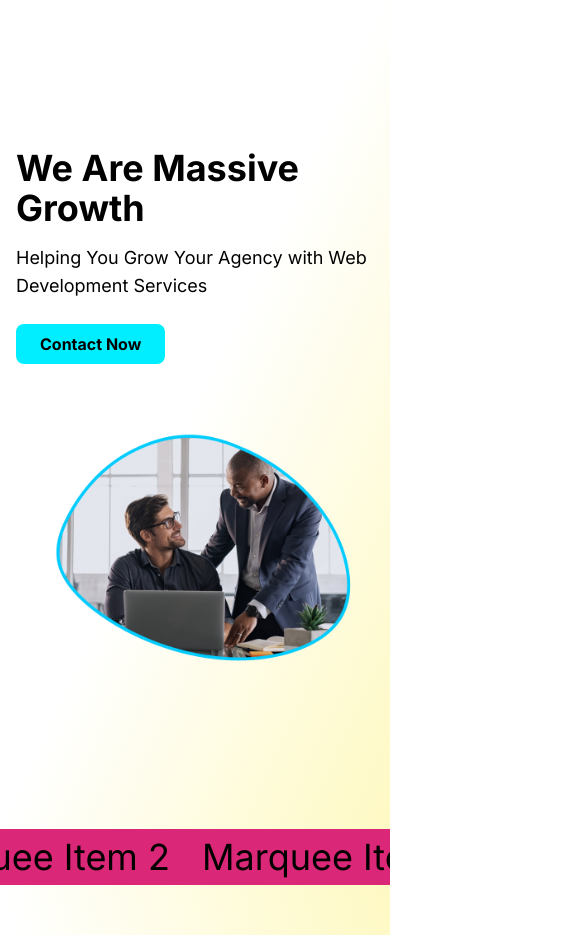
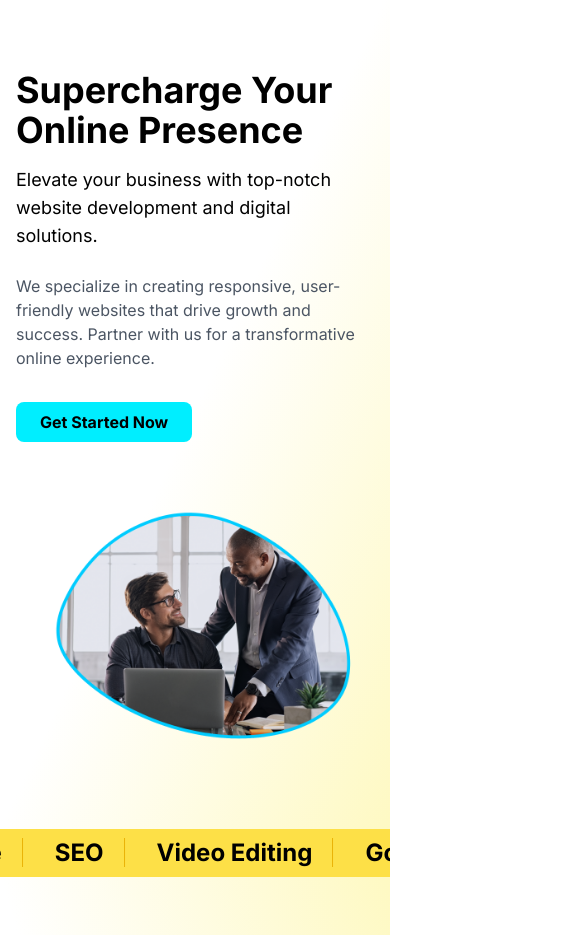
Before and after one commit to Fahim-Muntashir/Massive_Growth, a Next.js app: page / in a window 390 px wide. Shown: the part 127-1062 px from the top of the page, 585 px wide, since content can reach past the window. Built offline with nearby package versions, Linux system fonts and the light colour scheme.

Commit message:
added some design and banner content

```diff
--- /dev/null
+++ b/animations.js
@@ -0,0 +1,4 @@
+export const fadeIn = {
+  hidden: { opacity: 0 },
+  visible: { opacity: 1 },
+};
--- a/app/(home)/page.tsx
+++ b/app/(home)/page.tsx
@@ -5,6 +5,7 @@ import Marque from "@/components/Home/Marque";
 import Contact from "@/components/Home/Contact";
 import { Team } from "@/components/Home/Team";
 import { Services } from "@/components/Home/Services";
+import TopClient from "@/components/Home/TopClient";
 
 
 export default function Home() {
@@ -15,6 +16,8 @@ export default function Home() {
       <Services></Services>
       <About></About>
       <Team></Team>
+      <Marque></Marque>
+      <TopClient></TopClient>
       <Faq></Faq>
       <Contact></Contact>
     </main>
--- a/components/Home/Banner.tsx
+++ b/components/Home/Banner.tsx
@@ -6,11 +6,19 @@ const Banner = () => {
     return (
         <div className="bg-gradient-to-br from-white via-white to-yellow-100">
             <Container>
-                <div className="flex flex-col md:flex-row items-center justify-center h-screen">
-                    <div className="max-w-5xl mx-auto text-left ">
-                        <h1 className="text-4xl md:text-6xl lg:text-7xl font-bold mb-4">We Are Massive Growth</h1>
-                        <h2 className="text-lg md:text-xl lg:text-2xl mb-6">Helping You Grow Your Agency with Web Development Services</h2>
-                        <button className="btn bg-[#00eeff] py-2 px-6 md:px-10 font-bold rounded-lg text-black mb-8">Contact Now</button>
+                <div className="flex flex-col lg:mx-32 md:flex-row items-center justify-center h-screen">
+                    <div className="max-w-5xl mx-auto text-left">
+                        <h1 className="text-4xl md:text-6xl lg:text-7xl font-bold mb-4">Supercharge Your Online Presence</h1>
+                        <h2 className="text-lg md:text-xl lg:text-2xl mb-6">
+                            Elevate your business with top-notch website development and digital solutions.
+                        </h2>
+                        <p className="text-gray-600 mb-8">
+                            We specialize in creating responsive, user-friendly websites that drive growth and success.
+                            Partner with us for a transformative online experience.
+                        </p>
+                        <button className="btn bg-[#00eeff] py-2 px-6 md:px-10 font-bold rounded-lg text-black mb-8">
+                            Get Started Now
+                        </button>
                     </div>
                     <div className="order-0 md:order-1 mt-8 md:mt-0 md:ml-8 lg:w-[800px]">
                         <Image
--- a/components/Home/Marque.tsx
+++ b/components/Home/Marque.tsx
@@ -3,21 +3,21 @@ import React from 'react';
 const Marque = () => {
     return (
         <div>
-            <div className="relative flex bg-pink-600 overflow-x-hidden">
+            <div className="relative flex bg-yellow-300 overflow-x-hidden">
                 <div className="py-2 animate-marquee whitespace-nowrap">
-                    <span className="text-4xl mx-4">Marquee Item 1</span>
-                    <span className="text-4xl mx-4">Marquee Item 2</span>
-                    <span className="text-4xl mx-4">Marquee Item 3</span>
-                    <span className="text-4xl mx-4">Marquee Item 4</span>
-                    <span className="text-4xl mx-4">Marquee Item 5</span>
+                    <span className="text-2xl mx-4 font-bold border-e pe-5 border-yellow-500">Web Development Service</span>
+                    <span className="text-2xl mx-4 font-bold border-e pe-5 border-yellow-500">SEO</span>
+                    <span className="text-2xl mx-4 font-bold border-e pe-5 border-yellow-500">Video Editing</span>
+                    <span className="text-2xl mx-4 font-bold border-e pe-5 border-yellow-500">Google & FB Ads</span>
+                    <span className="text-2xl mx-4 font-bold border-e pe-5 border-yellow-500">Content Marketing</span>
                 </div>
 
                 <div className="absolute top-0 py-2 animate-marquee2 whitespace-nowrap">
-                    <span className="text-4xl mx-4">Marquee Item 1</span>
-                    <span className="text-4xl mx-4">Marquee Item 2</span>
-                    <span className="text-4xl mx-4">Marquee Item 3</span>
-                    <span className="text-4xl mx-4">Marquee Item 4</span>
-                    <span className="text-4xl mx-4">Marquee Item 5</span>
+                    <span className="text-2xl mx-4 font-bold border-e pe-5 border-yellow-500">Web Development Service</span>
+                    <span className="text-2xl mx-4 font-bold border-e pe-5 border-yellow-500">SEO</span>
+                    <span className="text-2xl mx-4 font-bold border-e pe-5 border-yellow-500">Video Editing</span>
+                    <span className="text-2xl mx-4 font-bold border-e pe-5 border-yellow-500">Google & FB Ads</span>
+                    <span className="text-2xl mx-4 font-bold border-e pe-5 border-yellow-500">Content Marketing</span>
                 </div>
             </div>
 
--- /dev/null
+++ b/components/Home/TopClient.tsx
@@ -0,0 +1,94 @@
+const TopClient = () => {
+    return (
+        <section className="bg-gradient-to-tr from-white via-white to-yellow-100">
+            <div className=" max-w-screen-xl px-4 py-8 mx-auto sm:py-12 sm:px-6 lg:px-8">
+                <div className="grid grid-cols-1 gap-4 lg:grid-cols-3 lg:items-stretch">
+                    <div className="grid p-6 bg-gray-100 rounded place-content-center sm:p-8">
+                        <div className="max-w-md mx-auto text-center lg:text-left">
+                            <header>
+                                <h2 className="text-xl font-bold text-gray-900 sm:text-3xl">
+                                    WE Love to Do Enovation
+                                </h2>
+
+                                <p className="mt-4 text-gray-500">
+                                    Lorem ipsum, dolor sit amet consectetur adipisicing elit. Quas
+                                    rerum quam amet provident nulla error!
+                                </p>
+                            </header>
+
+                            <a
+                                href="#"
+                                className="inline-block px-12 py-3 mt-8 text-sm font-medium text-white transition bg-gray-900 border border-gray-900 rounded hover:shadow focus:outline-none focus:ring"
+                            >
+                                View All
+                            </a>
+                        </div>
+                    </div>
+
+                    <div className="lg:col-span-2 lg:py-8">
+                        <ul className="grid grid-cols-2 gap-4">
+                            <div className="relative flex flex-col text-gray-700 bg-white shadow-md w-96 rounded-xl bg-clip-border">
+                                <div className="relative h-56 mx-4 -mt-6 overflow-hidden text-white shadow-lg rounded-xl bg-blue-gray-500 bg-clip-border shadow-blue-gray-500/40">
+                                    <img
+                                        src="https://images.unsplash.com/photo-1540553016722-983e48a2cd10?ixlib=rb-1.2.1&amp;ixid=MnwxMjA3fDB8MHxwaG90by1wYWdlfHx8fGVufDB8fHx8&amp;auto=format&amp;fit=crop&amp;w=800&amp;q=80"
+                                        alt="img-blur-shadow"
+
+                                    />
+                                </div>
+                                <div className="p-6">
+                                    <h5 className="block mb-2 font-sans text-xl antialiased font-semibold leading-snug tracking-normal text-blue-gray-900">
+                                        UI/UX Review Check
+                                    </h5>
+                                    <p className="block font-sans text-base antialiased font-light leading-relaxed text-inherit">
+                                        The place is close to Barceloneta Beach and bus stop just 2
+                                        min by walk and near to "Naviglio" where you can enjoy the
+                                        main night life in Barcelona.
+                                    </p>
+                                </div>
+                                <div className="p-6 pt-0">
+                                    <button
+                                        className="select-none rounded-lg bg-pink-500 py-3 px-6 text-center align-middle font-sans text-xs font-bold uppercase text-white shadow-md shadow-pink-500/20 transition-all hover:shadow-lg hover:shadow-pink-500/40 focus:opacity-[0.85] focus:shadow-none active:opacity-[0.85] active:shadow-none disabled:pointer-events-none disabled:opacity-50 disabled:shadow-none"
+                                        type="button"
+                                        data-ripple-light="true"
+                                    >
+                                        Read More
+                                    </button>
+                                </div>
+                            </div>
+                            <div className="relative flex flex-col text-gray-700 bg-white shadow-md w-96 rounded-xl bg-clip-border">
+                                <div className="relative h-56 mx-4 -mt-6 overflow-hidden text-white shadow-lg rounded-xl bg-blue-gray-500 bg-clip-border shadow-blue-gray-500/40">
+                                    <img
+                                        src="https://images.unsplash.com/photo-1540553016722-983e48a2cd10?ixlib=rb-1.2.1&amp;ixid=MnwxMjA3fDB8MHxwaG90by1wYWdlfHx8fGVufDB8fHx8&amp;auto=format&amp;fit=crop&amp;w=800&amp;q=80"
+                                        alt="img-blur-shadow"
+
+                                    />
+                                </div>
+                                <div className="p-6">
+                                    <h5 className="block mb-2 font-sans text-xl antialiased font-semibold leading-snug tracking-normal text-blue-gray-900">
+                                        UI/UX Review Check
+                                    </h5>
+                                    <p className="block font-sans text-base antialiased font-light leading-relaxed text-inherit">
+                                        The place is close to Barceloneta Beach and bus stop just 2
+                                        min by walk and near to "Naviglio" where you can enjoy the
+                                        main night life in Barcelona.
+                                    </p>
+                                </div>
+                                <div className="p-6 pt-0">
+                                    <button
+                                        className="select-none rounded-lg bg-pink-500 py-3 px-6 text-center align-middle font-sans text-xs font-bold uppercase text-white shadow-md shadow-pink-500/20 transition-all hover:shadow-lg hover:shadow-pink-500/40 focus:opacity-[0.85] focus:shadow-none active:opacity-[0.85] active:shadow-none disabled:pointer-events-none disabled:opacity-50 disabled:shadow-none"
+                                        type="button"
+                                        data-ripple-light="true"
+                                    >
+                                        Read More
+                                    </button>
+                                </div>
+                            </div>
+                        </ul>
+                    </div>
+                </div>
+            </div>
+        </section>
+    );
+};
+
+export default TopClient;
```
Also changed, not shown: package.json (+5 -4 lines), 1 other file (tests, documents, lock files or other folders).
